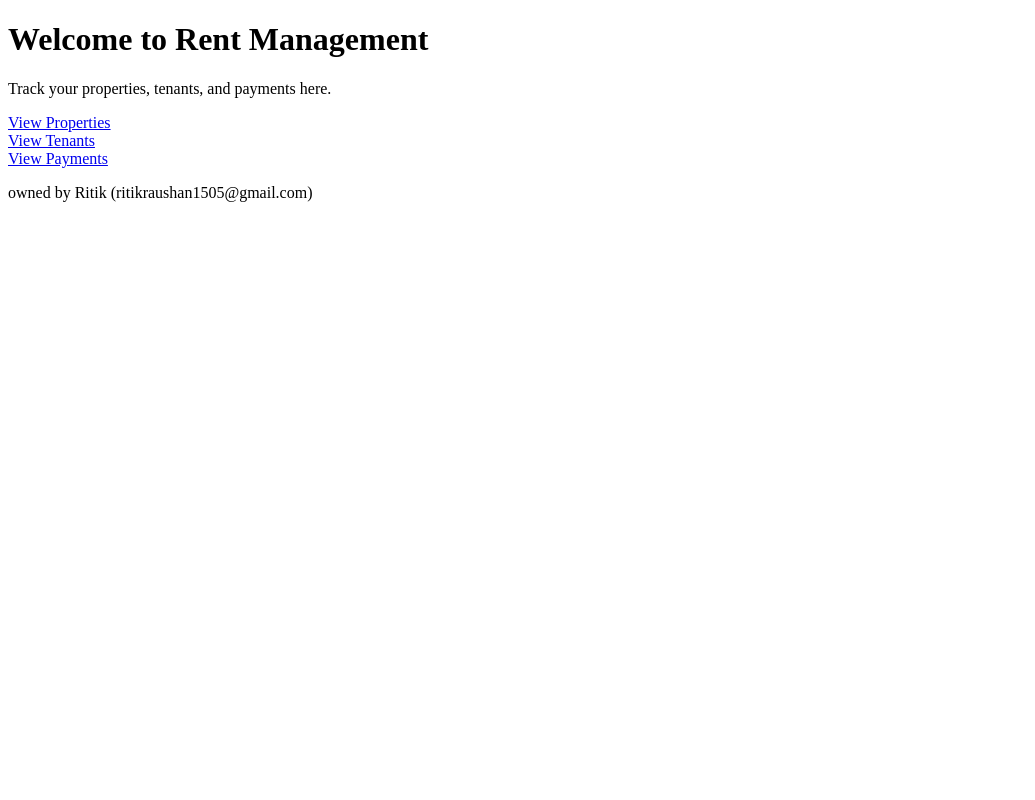
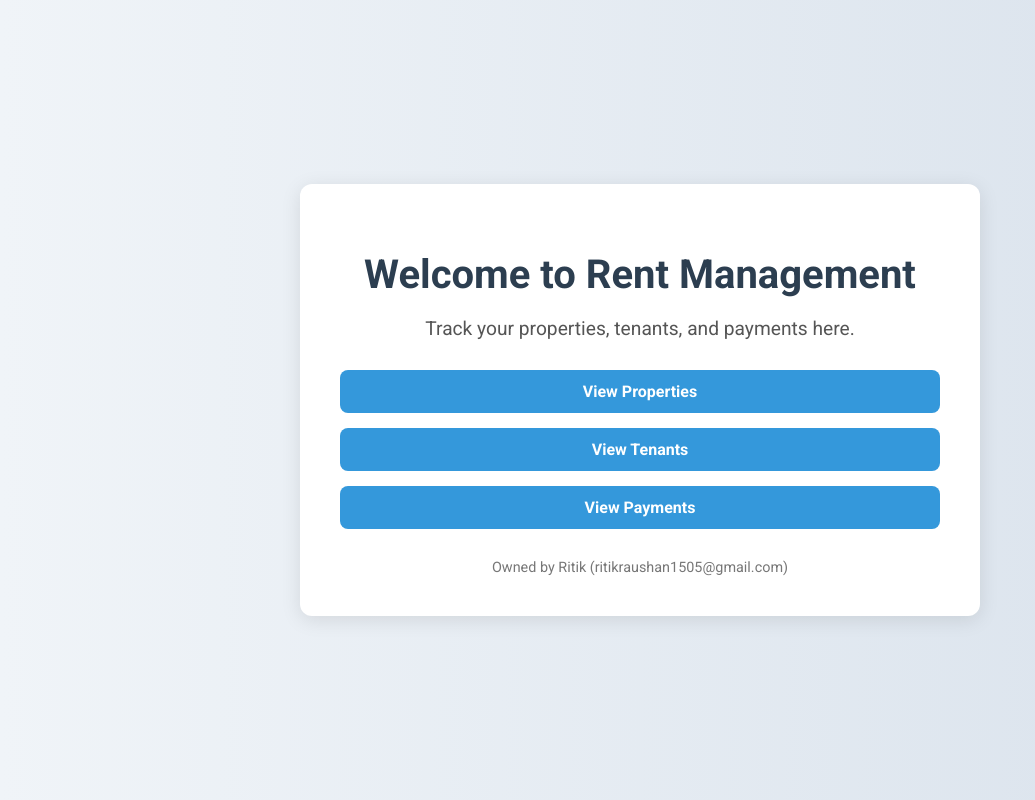
Before and after one commit to Ritik1505/rentmanagement, a Flask app: page / in a window 1280 px wide. Shown: the whole page, without its empty margins (0-1035 px from the left). Run offline with Flask 3, Linux system fonts and the light colour scheme.

Commit message:
Styled homepage with welcome message and navigation

```diff
--- a/templates/index.html
+++ b/templates/index.html
@@ -1,20 +1,95 @@
 <!DOCTYPE html>
-<html>
+<html lang="en">
 <head>
-    <title>Rent Management</title>
+  <meta charset="UTF-8" />
+  <meta name="viewport" content="width=device-width, initial-scale=1.0" />
+  <title>Rent Management</title>
+  <link href="https://fonts.googleapis.com/css2?family=Roboto:wght@400;700&display=swap" rel="stylesheet" />
+  <style>
+    body {
+      margin: 0;
+      font-family: 'Roboto', sans-serif;
+      background: linear-gradient(to right, #f0f4f8, #d9e2ec);
+      display: flex;
+      flex-direction: column;
+      align-items: center;
+      justify-content: center;
+      min-height: 100vh;
+      color: #333;
+    }
+
+    .container {
+      text-align: center;
+      background: white;
+      padding: 40px;
+      border-radius: 12px;
+      box-shadow: 0 4px 20px rgba(0, 0, 0, 0.1);
+      max-width: 600px;
+      width: 90%;
+    }
+
+    h1 {
+      font-size: 2.5rem;
+      margin-bottom: 10px;
+      color: #2c3e50;
+    }
+
+    p {
+      font-size: 1.2rem;
+      margin-bottom: 30px;
+      color: #555;
+    }
+
+    .buttons {
+      display: flex;
+      flex-direction: column;
+      gap: 15px;
+      margin-bottom: 30px;
+    }
+
+    .buttons a {
+      text-decoration: none;
+      background-color: #3498db;
+      color: white;
+      padding: 12px 20px;
+      border-radius: 8px;
+      font-weight: bold;
+      transition: background-color 0.3s ease;
+    }
+
+    .buttons a:hover {
+      background-color: #2980b9;
+    }
+
+    .footer {
+      font-size: 0.9rem;
+      color: #777;
+    }
+
+    .footer a {
+      color: #777;
+      text-decoration: none;
+    }
+
+    .footer a:hover {
+      text-decoration: underline;
+    }
+  </style>
 </head>
 <body>
+  <div class="container">
     <h1>Welcome to Rent Management</h1>
     <p>Track your properties, tenants, and payments here.</p>
-    <p>
-        <a href="/properties">View Properties</a><br>
-        <a href="/tenants">View Tenants</a><br>
-        <a href="/payments">View Payments</a>
-    </p>
-    <p>owned by Ritik (ritikraushan1505@gmail.com)</p>
 
+    <div class="buttons">
+      <a href="/properties">View Properties</a>
+      <a href="/tenants">View Tenants</a>
+      <a href="/payments">View Payments</a>
+    </div>
 
-
-
+    <div class="footer">
+      Owned by Ritik (<a href="mailto:ritikraushan1505@gmail.com">ritikraushan1505@gmail.com</a>)
+    </div>
+  </div>
 </body>
 </html>
```
